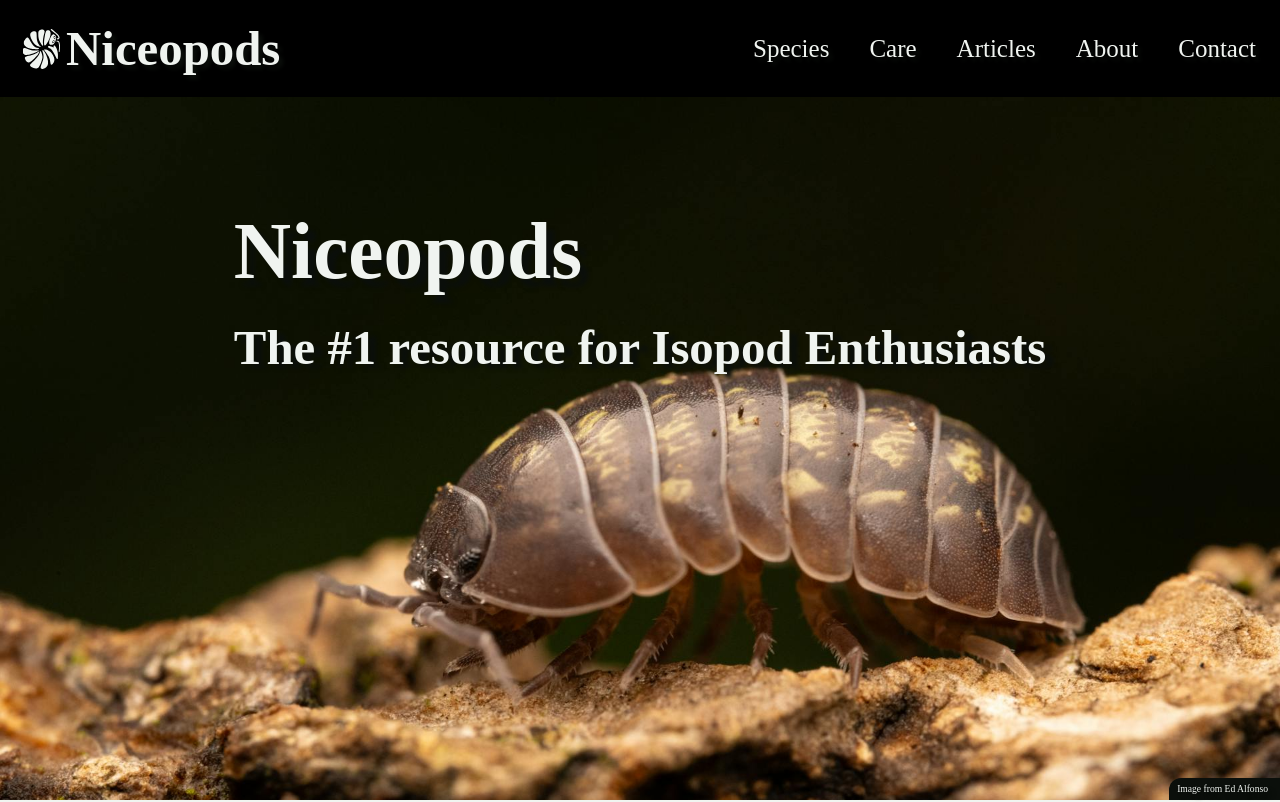
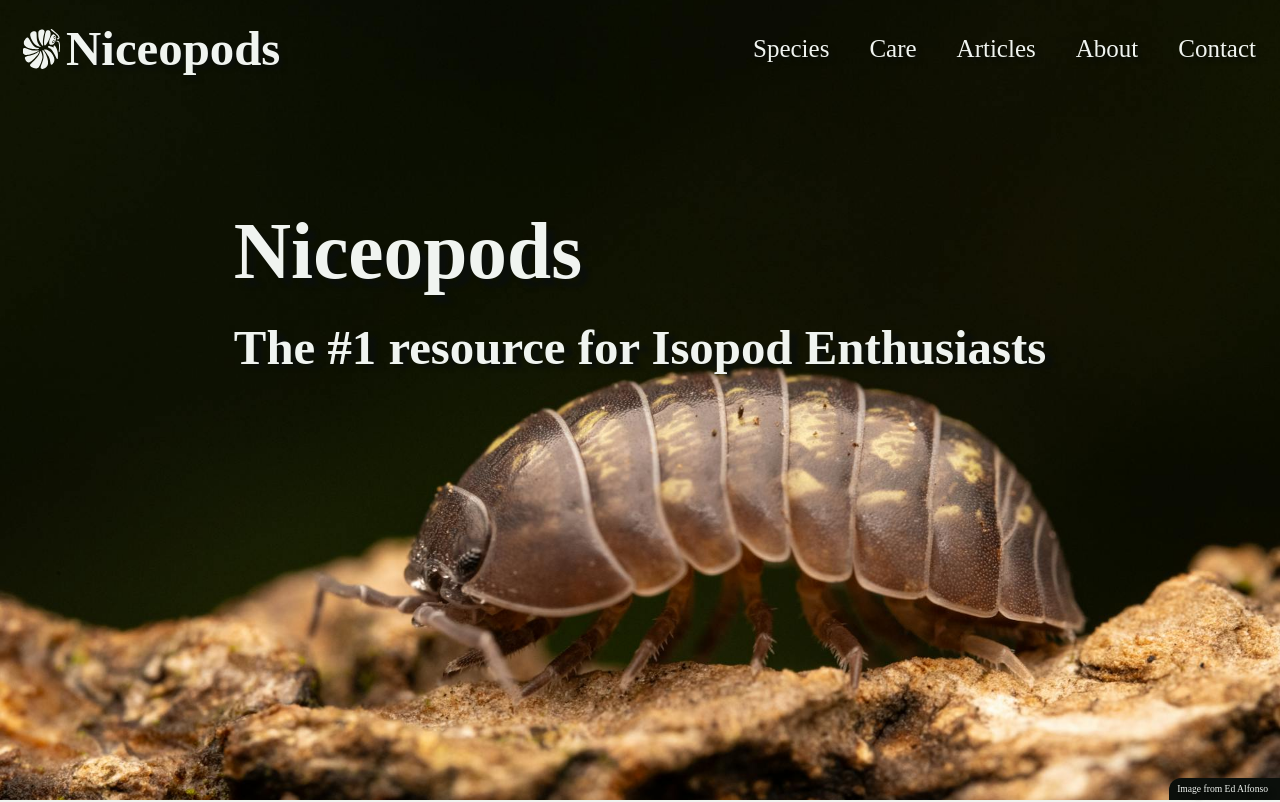
Before and after one commit to brandon-whitman-orlin/isopod, a React (Vite) app: page / in a window 1280 px wide. Shown: the top 802 px of the page. Built offline with nearby package versions, Linux system fonts and the light colour scheme; the HTML template or start-up script is replaced by a standard one.

Commit message:
Update NotFound.css

```diff
--- a/pages/notfound/NotFound.css
+++ b/pages/notfound/NotFound.css
@@ -60,13 +60,13 @@
   fill: currentColor; /* optional: ensure it's colored */
 }
 
-.navbar {
+.not-found .navbar {
     backdrop-filter: blur(3px);
     -webkit-backdrop-filter: blur(3px);
     background: hsl(0, 0%, 0%, 1);
 }
 
-.navbar.scrolled {
+.not-found .navbar.scrolled {
     backdrop-filter: blur(3px);
     -webkit-backdrop-filter: blur(3px);
     background: hsl(0, 0%, 0%, 1);
```
